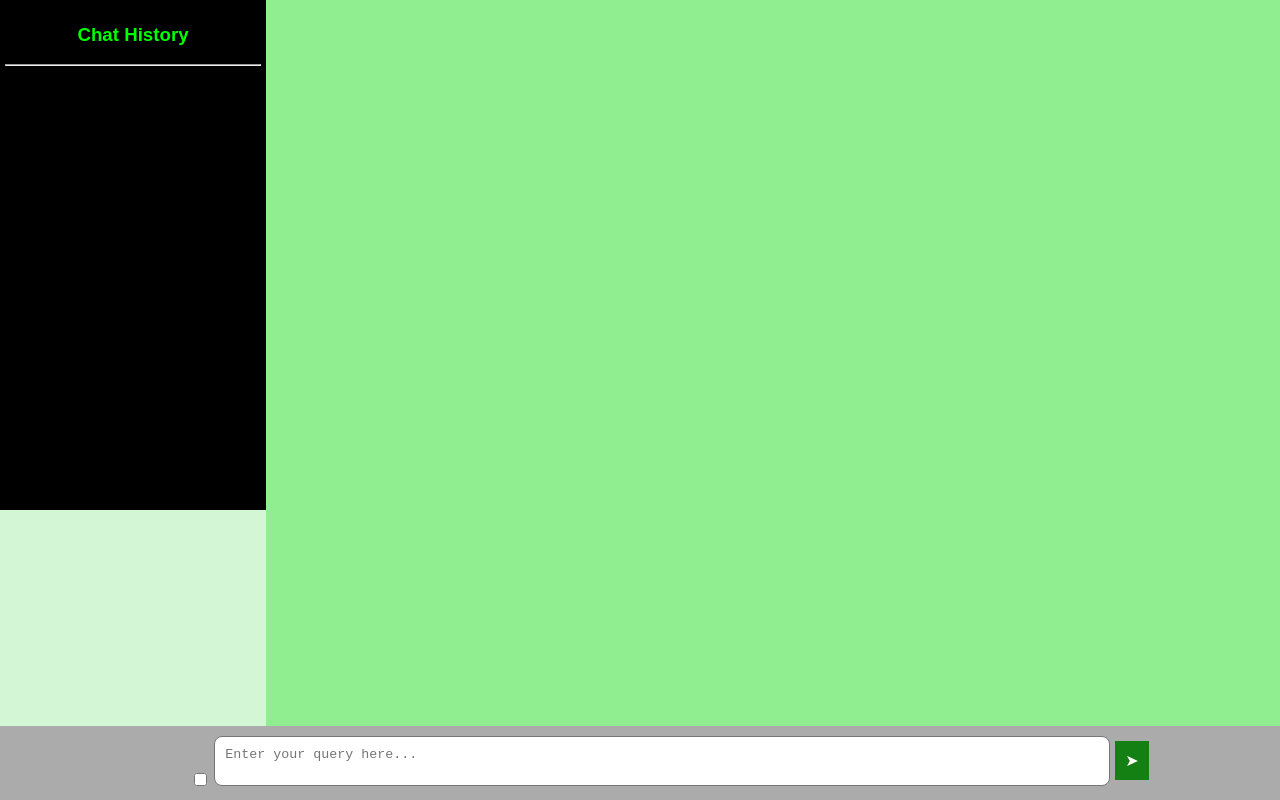
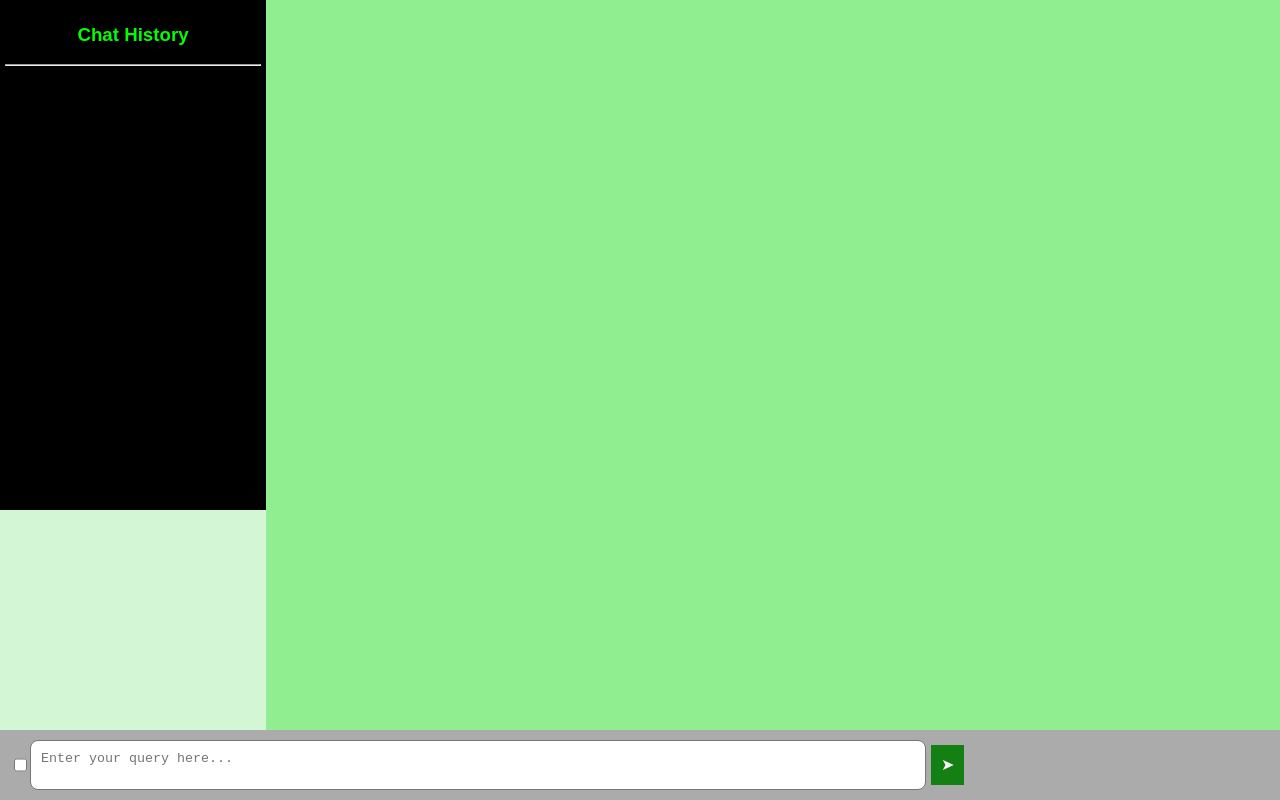
Before and after one commit to rsharma14/my-misc, a browser extension: page MyTools/chatGPT.html in a window 1280 px wide. Drawn offline with nearby package versions, Linux system fonts and the light colour scheme.

Commit message:
chat gpt cc

```diff
--- a/MyTools/chatGPT.html
+++ b/MyTools/chatGPT.html
@@ -51,7 +51,7 @@
       background-color: #ababab;
       padding: 10px;
       text-align: center;
-      display: inline-block;
+      display: flex;
     }
 
     .query {
@@ -110,7 +110,6 @@
     }
 
     .toggle-label {
-      position: absolute;
       padding: 10px;
       margin: 5px;
       background-color: #148014;
@@ -182,15 +181,19 @@
 
     <div class="bottom-fixed">
       <input type="checkbox" onchange="showAttrib(this)">
-
       <textarea rows="2" id="query" placeholder="Enter your query here..."></textarea>
       <input type="checkbox" id="toggle-checkbox" onchange="submitQuery(this)">
       <label for="toggle-checkbox" class="toggle-label"></label>
     </div>
 
+
+
     <div id="attrib" style="display: none;">
       <input type="text" placeholder="token" id="token"><br>
-      <input type="text" placeholder="conversion id" id="cid">
+      <input type="text" placeholder="conversion id" id="cid"><br>
+      <select name="gpt" id="gpt" onchange="gpt = parseInt(this.value)">
+        <option value="1">OpenAI GPT</option>
+        <option value="2">Converse GPT</option>
     </div>
   </div>
 
```
